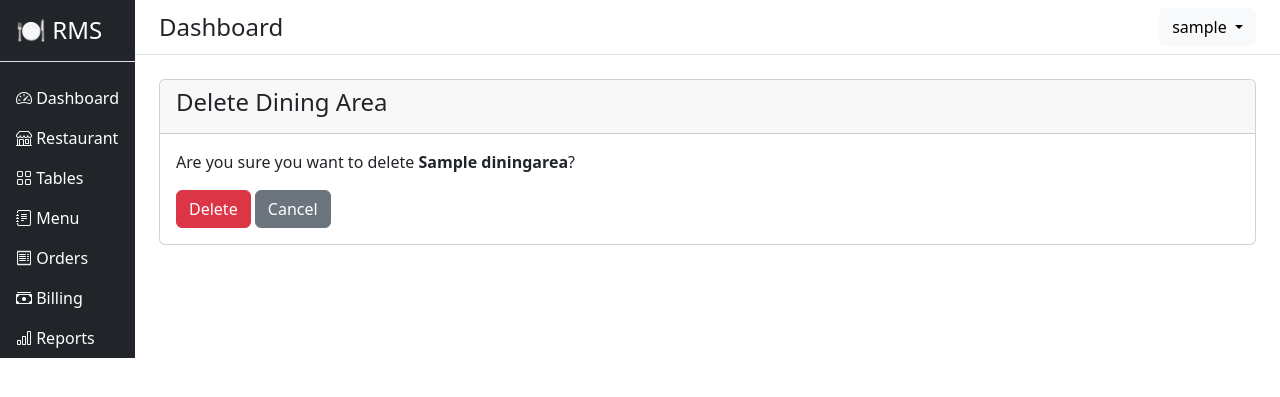
After one commit to Devriz1/restaurant-rms, a Django app: page /tables/areas/1/delete/ in a window 1280 px wide. The commit adds this page. Shown: the top 397 px of the page. Run offline with Django 5.2, Linux system fonts and the light colour scheme; a user stored in the database is signed in; tables that the repository leaves empty hold one stand-in row (values such as "Sample post").

Commit message:
feat(tables): implement dining area delete

```diff
--- a/apps/tables/urls.py
+++ b/apps/tables/urls.py
@@ -4,6 +4,7 @@ from .views import (
     DiningAreaListView,
     DiningAreaCreateView,
     DiningAreaUpdateView,
+    DiningAreaDeleteView,
 )
 
 app_name = "tables"
@@ -12,4 +13,5 @@ urlpatterns = [
     path("areas/", DiningAreaListView.as_view(), name="area-list"),
     path("areas/add/", DiningAreaCreateView.as_view(), name="area-add"),
     path("areas/<int:pk>/edit/", DiningAreaUpdateView.as_view(), name="area-edit"),
+    path("areas/<int:pk>/delete/", DiningAreaDeleteView.as_view(), name="area-delete"),
 ]
--- a/apps/tables/views.py
+++ b/apps/tables/views.py
@@ -1,6 +1,6 @@
 from django.contrib.auth.mixins import LoginRequiredMixin
 from django.urls import reverse_lazy
-from django.views.generic import ListView, CreateView, UpdateView
+from django.views.generic import ListView, CreateView, UpdateView,DeleteView
 
 from .models import DiningArea
 from .forms import DiningAreaForm
@@ -23,3 +23,8 @@ class DiningAreaUpdateView(LoginRequiredMixin, UpdateView):
     form_class = DiningAreaForm
     template_name = "tables/dining_area_form.html"
     success_url = reverse_lazy("tables:area-list")
+
+class DiningAreaDeleteView(LoginRequiredMixin, DeleteView):
+    model = DiningArea
+    template_name = "tables/dining_area_confirm_delete.html"
+    success_url = reverse_lazy("tables:area-list")
--- /dev/null
+++ b/templates/tables/dining_area_confirm_delete.html
@@ -0,0 +1,38 @@
+{% extends "base.html" %}
+
+{% block title %}Delete Dining Area{% endblock %}
+
+{% block content %}
+
+<div class="card">
+
+    <div class="card-header">
+        <h4>Delete Dining Area</h4>
+    </div>
+
+    <div class="card-body">
+
+        <p>
+            Are you sure you want to delete
+            <strong>{{ object.name }}</strong>?
+        </p>
+
+        <form method="post">
+
+            {% csrf_token %}
+
+            <button type="submit" class="btn btn-danger">
+                Delete
+            </button>
+
+            <a href="{% url 'tables:area-list' %}" class="btn btn-secondary">
+                Cancel
+            </a>
+
+        </form>
+
+    </div>
+
+</div>
+
+{% endblock %}
```
Also changed, not shown: templates/tables/dining_area_list.html (+8 -1 lines).
